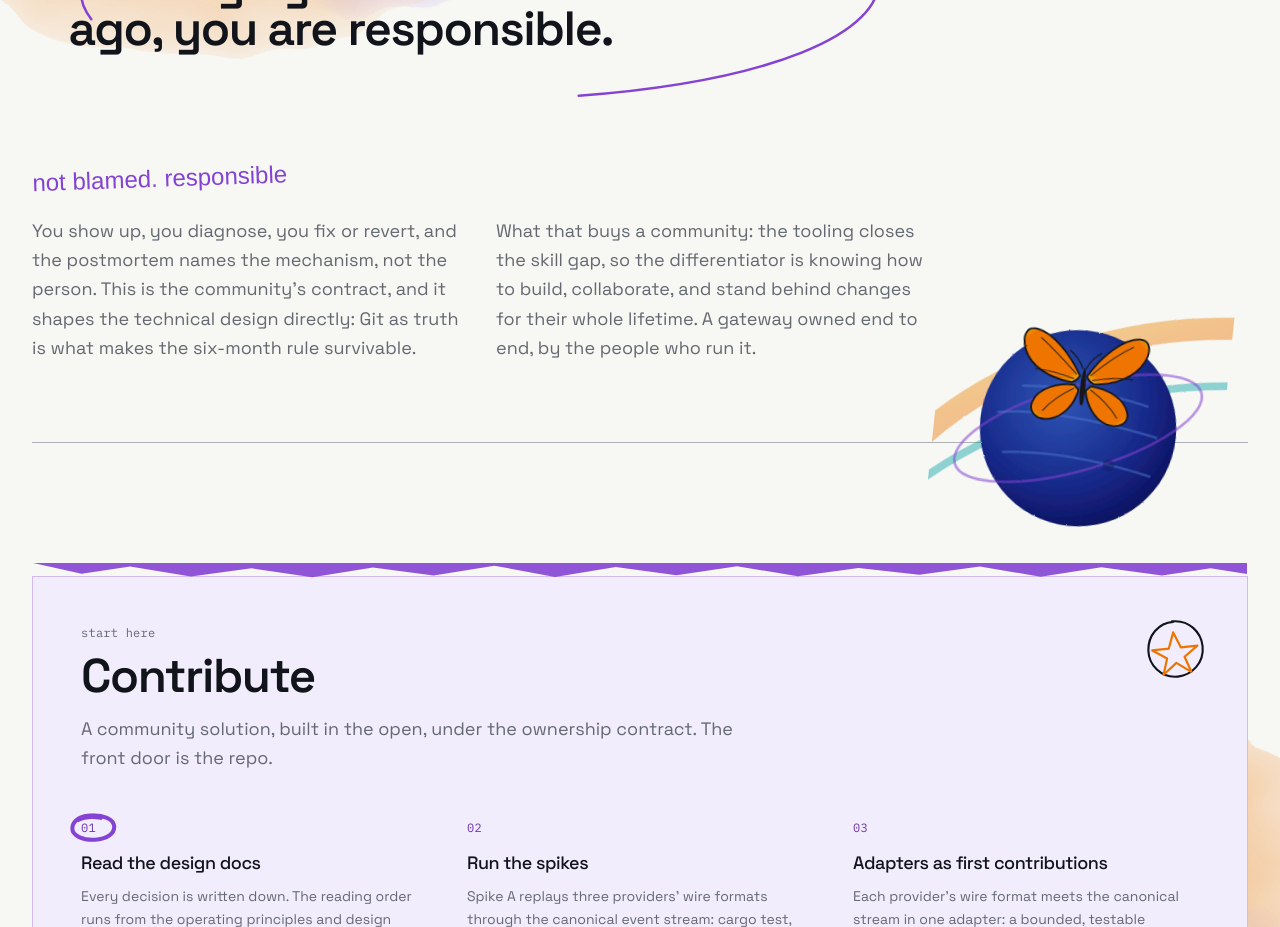
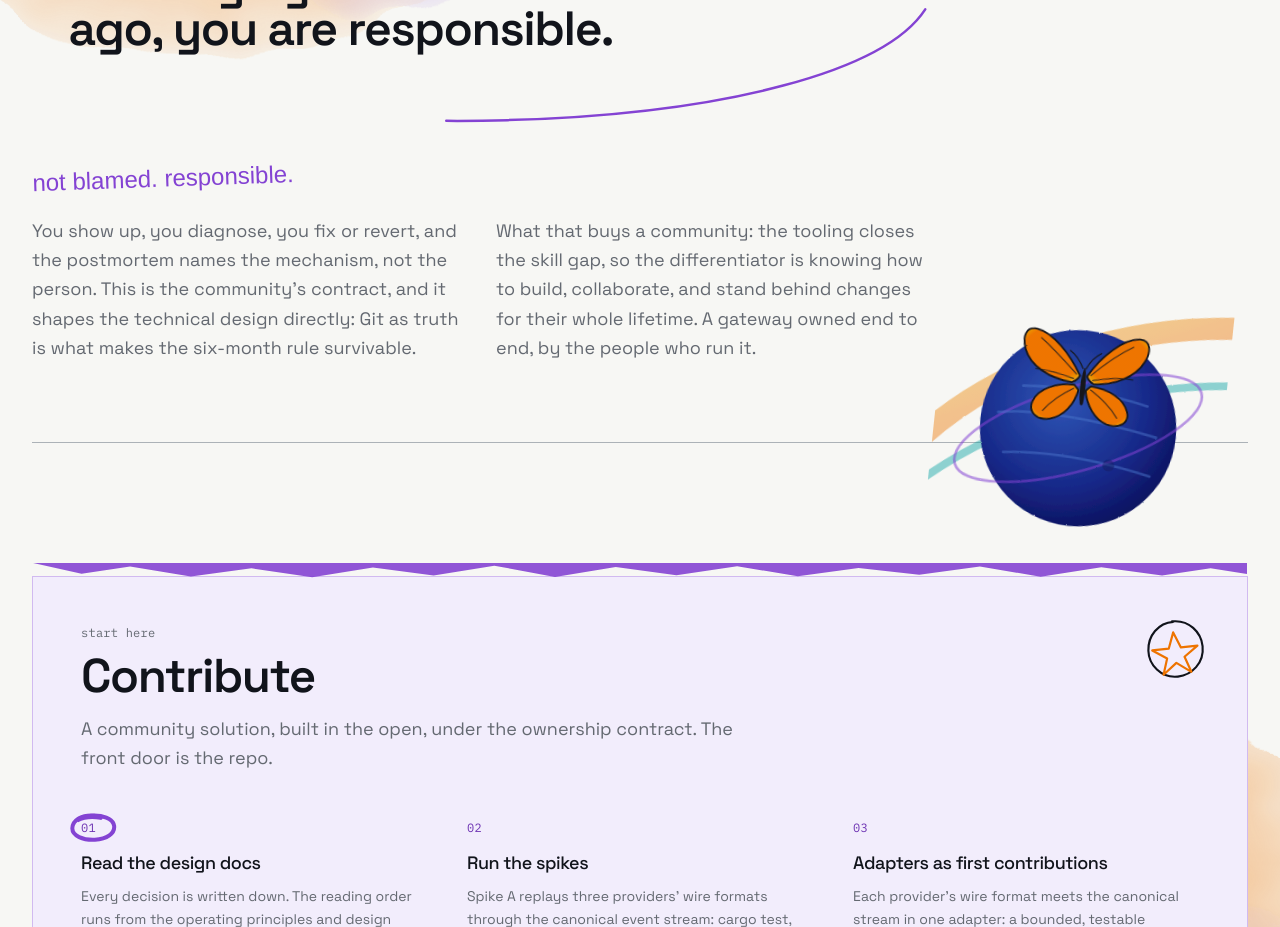
Before and after one commit to Lyqed/smallgateway, a Next.js app: page / in a window 1280 px wide. Shown: the part 6620-7547 px from the top of the page. Built offline with nearby package versions, Linux system fonts and the light colour scheme; a web font is replaced by a local one.

Commit message:
style: shift ownership circle left + larger, add period to 'responsible.'
The hand circle around the contract sentence moves left and grows wider
and taller. The hand annotation now reads 'not blamed. responsible.'
with the closing period.

```diff
--- a/src/components/sections/Ownership.tsx
+++ b/src/components/sections/Ownership.tsx
@@ -47,7 +47,7 @@ export function Ownership() {
             {/* The hand circle wraps the whole sentence; the sentence sits on
                 the clean atrium ground behind the paint, at full contrast. */}
             <div className="relative inline-block max-w-4xl px-[3%] py-[6%]">
-              <HandCircle className="pointer-events-none absolute inset-0 h-full w-full" />
+              <HandCircle className="pointer-events-none absolute -left-[7%] top-1/2 h-[118%] w-[114%] -translate-y-1/2" />
               <h2
                 id="ownership-heading"
                 className="voice-display relative text-3xl leading-[1.12] sm:text-5xl"
@@ -57,7 +57,7 @@ export function Ownership() {
               </h2>
             </div>
             <p aria-hidden className="marker mt-6 rotate-[-2deg] text-2xl text-violet">
-              not blamed. responsible
+              not blamed. responsible.
             </p>
           </Reveal>
 
```
